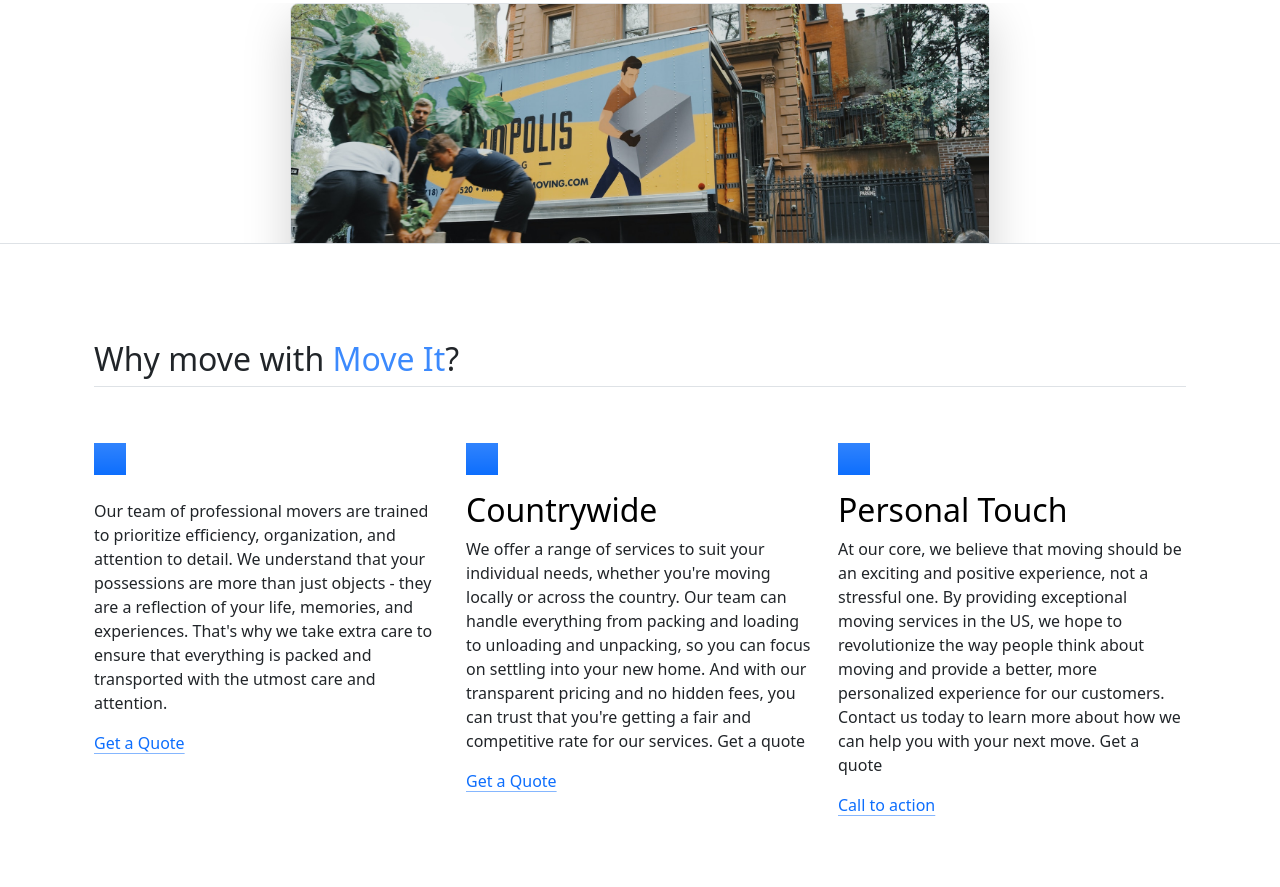
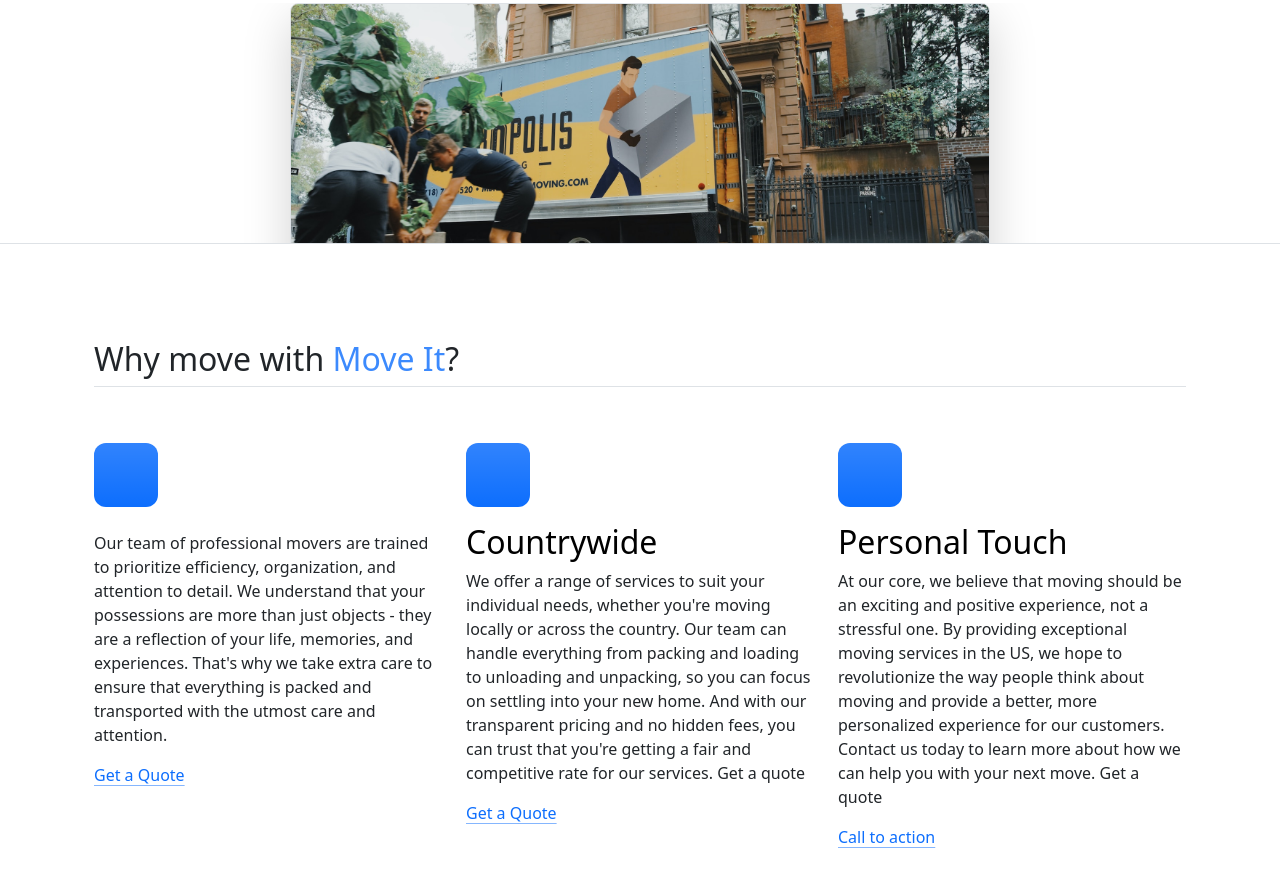
Before and after one commit to Philo96/web3.0_development, a plain HTML site: page bootstrap/11.2 Bootstrap Components/index.html in a window 1280 px wide. Shown: the part 562-1449 px from the top of the page. Drawn offline with nearby package versions, Linux system fonts and the light colour scheme.

Commit message:
add the '.feature-icon' style to the <style> in the 'index.html' file

```diff
--- a/bootstrap/11.2 Bootstrap Components/index.html
+++ b/bootstrap/11.2 Bootstrap Components/index.html
@@ -8,6 +8,12 @@
   <link href="https://fastly.jsdelivr.net/npm/bootstrap@5.3.0-alpha2/dist/css/bootstrap.min.css" rel="stylesheet"
     integrity="sha384-aFq/bzH65dt+w6FI2ooMVUpc+21e0SRygnTpmBvdBgSdnuTN7QbdgL+OapgHtvPp" crossorigin="anonymous">
   <style>
+
+    .feature-icon {
+    width: 4rem;
+    height: 4rem;
+    border-radius: 0.75rem;
+    }
 
   </style>
 </head>
```
